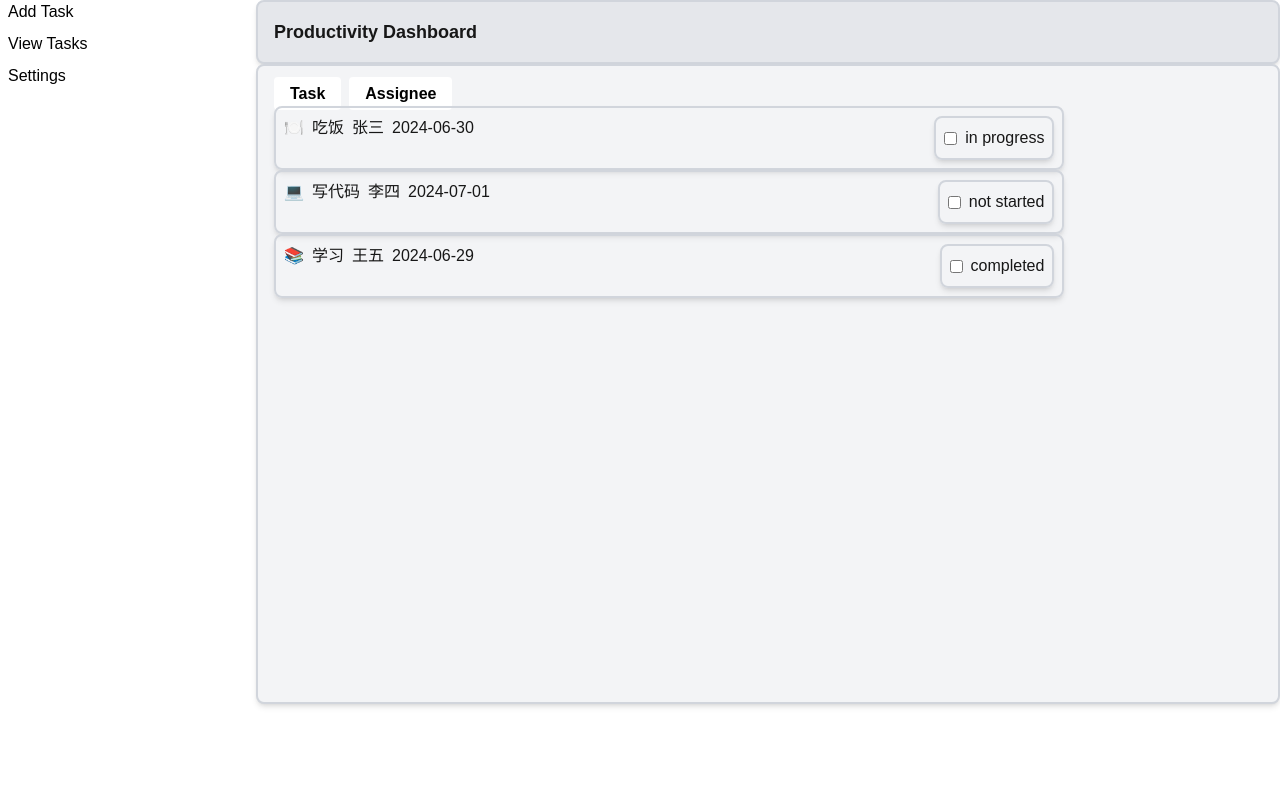
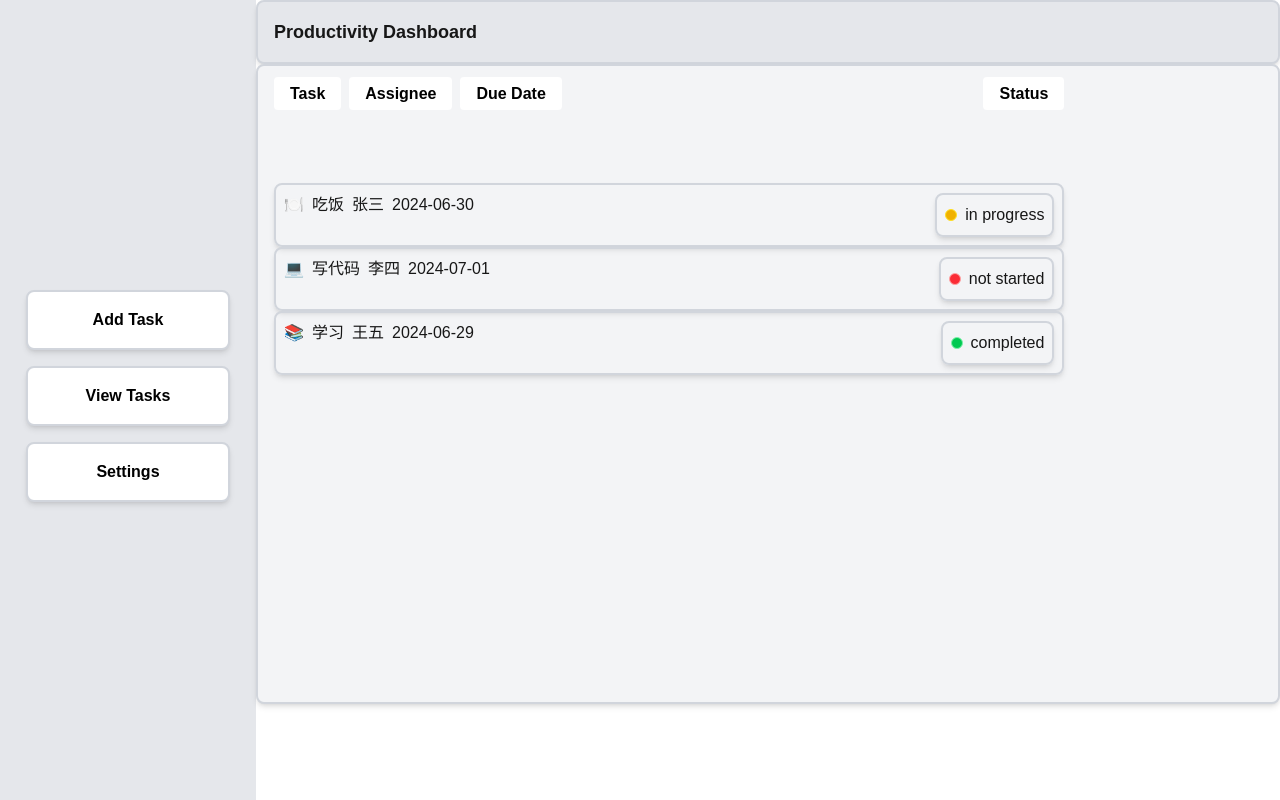
Before and after one commit to saltyfishthegreat/Productivity-Dashborad, a Next.js app: page / in a window 1280 px wide. Built offline with nearby package versions, Linux system fonts and the light colour scheme.

Commit message:
some ui update

```diff
--- a/src/app/page.tsx
+++ b/src/app/page.tsx
@@ -6,17 +6,24 @@ export default function Home() {
     return (
 
         <li className="">
-          <a href="/" className="text-black bg-white font-bold py-2 px-4 rounded">
+          <span className="text-black bg-white font-bold py-2 px-4 rounded">
             {task}
-          </a>
+          </span>
         </li>
     )
   }
+
   return (
     <>
-      <ul className="list-none flex flex-row gap-2">
+      <ul className="list-none flex flex-row gap-2 w-4/5 h-1/6">
         {list("Task")}
         {list("Assignee")}
+        {list("Due Date")}
+        <li className = "ml-auto">
+          <a className="text-black bg-white font-bold py-2 px-4 rounded ">
+            Status
+          </a>
+        </li>
       </ul>
       <div>
         <TaskCard />
--- a/src/component/Sider.tsx
+++ b/src/component/Sider.tsx
@@ -3,12 +3,12 @@ const mainFunction = ['Add Task', 'View Tasks', 'Settings']
 export default function Sider(){
     return (
         <>
-            <div className="flex flex-col justify-center items-center">
+            <div className="flex flex-col justify-center items-center gap-2 w-full h-screen  bg-gray-200">
                 {mainFunction.map(item =>
-                    <div className="w-4/5 mr-auto mb-2">
-                        <a href="/" className="text-black bg-white py-2 px-2 rounded">
+                    <div key={item} className="flex items-center justify-center w-4/5 mb-2 bg-white border-2 border-gray-300 rounded-lg shadow-md p-2">
+                        <span className="text-center text-black font-bold py-2 px-4 rounded">
                             {item}
-                        </a>
+                        </span>
                     </div>
                 )}
             </div>
--- a/src/component/StatusBadge.tsx
+++ b/src/component/StatusBadge.tsx
@@ -1,9 +1,22 @@
 export default function StatusBadge({ status }: { status: string }) {
     let badgeColor = "";
+    let badgeBorderColor = "";
+
+    if (status ==="in progress"){
+        badgeColor = "bg-yellow-500"
+        badgeBorderColor = "border-yellow-300"
+    }else if(status === "completed"){
+        badgeColor = "bg-green-500"
+        badgeBorderColor = "border-green-300"
+    }else if(status === "not started"){
+        badgeColor = "bg-red-500"
+        badgeBorderColor = "border-red-300"
+    }
+
     return (
         <div className = "flex flex-row items-center justify-center ml-auto gap-2 border-2 border-gray-300 rounded-lg shadow-md p-2">
-                         <input type='checkbox'></input>
-                         <a>{status}</a>
+                         <div className={`w-3 h-3 rounded-full ${badgeColor} border ${badgeBorderColor}`}></div>
+                         <span>{status}</span>
         </div>
     )
 }
--- a/src/component/TaskCard.tsx
+++ b/src/component/TaskCard.tsx
@@ -1,11 +1,10 @@
-import { Children } from "react";
 import taskList from "../data/taskList.json";
 import StatusBadge from "./StatusBadge";
-export default function TaskCard(tasks: any){
+export default function TaskCard(){
     return (
-        <div>
+        <div >
             { taskList.map((task: any) =>
-                 <div className = "flex flex-row w-4/5 h-1/6 gap-2 border-2 border-gray-300 rounded-lg shadow-md p-2">
+                 <div key={task.title} className = "flex flex-row w-4/5 h-1/6 gap-2 border-2 border-gray-300 rounded-lg shadow-md p-2">
                      <span>{task.icon}</span>
                      <a className="mr-3/5">{task.title}</a>
                      <a className="mr-3/5">{task.assignee}</a>
--- a/src/data/taskList.json
+++ b/src/data/taskList.json
@@ -3,9 +3,11 @@
     "id": 1,
     "icon": "🍽️",
     "title": "吃饭",
+    "assignee": "张三",
     "status": "in progress",
-    "assignee": "张三",
-    "dueDate": "2024-06-30"
+    "dueDate": "2024-06-30",
+    "startDate": "2024-06-28",
+    "creater": "张三"
   },
   {
     "id":2,
@@ -13,8 +15,9 @@
     "title": "写代码",
     "status": "not started",
     "assignee": "李四",
-    "dueDate": "2024-07-01"
-
+    "dueDate": "2024-07-01",
+    "startDate": "2024-06-29",
+    "creater": "李四"
   },
   {
     "id":3,
@@ -22,6 +25,8 @@
     "title": "学习",
     "status": "completed",
     "assignee": "王五",
-    "dueDate": "2024-06-29"
+    "dueDate": "2024-06-29",
+    "startDate": "2024-06-27",
+    "creater": "王五"
   }
 ]
--- a/src/types/task.ts
+++ b/src/types/task.ts
@@ -1,11 +1,11 @@
-
+export type Status = "in progress" | "completed" | "not started";
 
 export type Task = {
     id: number;
     icon: string;
     title: string;
     assignee: string;
-    status: "in progress" | "completed" | "not started";
+    status: Status;
     dueDate: string;
     startDate:string;
     creater: string;
```
